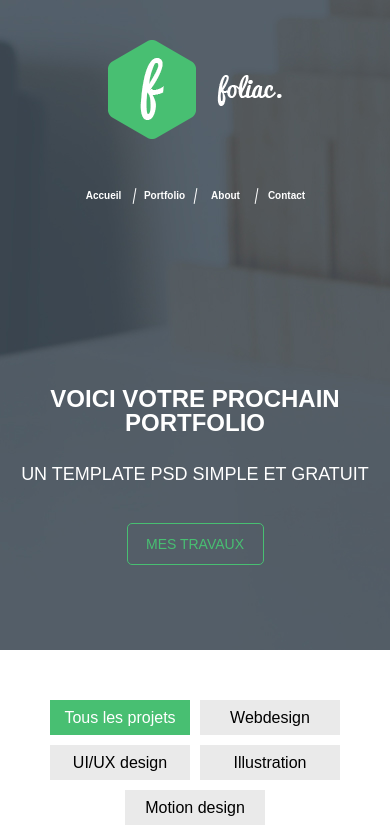
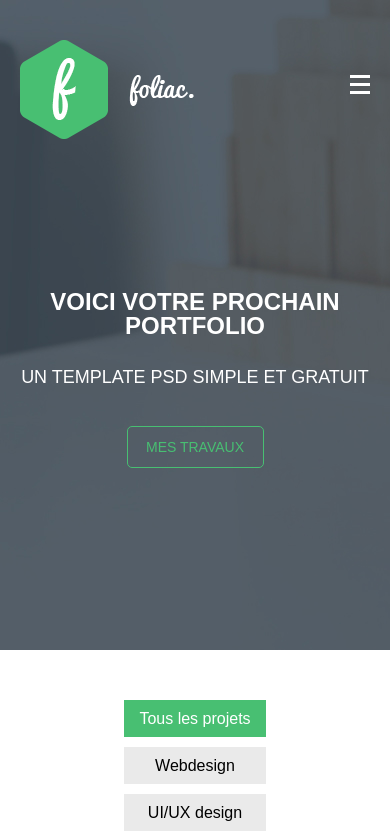
Before and after one commit to LiudmilaNikolaenko/Portfolio, a plain HTML site: page Foliac/index.html in a window 390 px wide. Shown: the top 838 px of the page. Drawn offline with nearby package versions, Linux system fonts and the light colour scheme.

Commit message:
new files

```diff
--- a/Foliac/css/mq.css
+++ b/Foliac/css/mq.css
@@ -11,15 +11,31 @@
 }
 @media screen and (max-width: 920px) {
 	nav{
-		padding-top: 49px;
+		position: absolute;
+		top: 20px;
+		right: -140px;
+		display: block;
+		float: none;
+		text-align: left;
+		padding-right: 0;
+		height: 154px;
+		background-color: grey;
+		z-index: 200;
+		box-sizing: border-box;
+		transition: all 1s ease;
+	}
+	.close{
+		display: block;
 	}
 	.item{
-		width: 60px;
-		line-height: 16px;
-		font-size: 10px;
+		display: block;
+		border-top: 1px solid white;
 	}
 	.separator{
-		height: 16px;
+		display: none;
+	}
+	.gamburger{
+		display: inline-block;
 	}
 	.hero_title{
 		font-size: 24px;
@@ -89,21 +105,6 @@
 	.slider{
 		display: none;
 	}
-	.logo{
-		display: block;
-		float: none;
-		text-align: center;
-		padding-left: 0;
-	}
-	nav{
-		display: block;
-		float: none;
-		text-align: center;
-		padding-right: 0;
-	}
-	.hero_title{
-		margin-top: 100px;
-	}
 	.isotope, .portfolio,
 	.contact, .nom, .email, .message, .contact_button{
 		width: 300px;
--- a/Foliac/css/style.css
+++ b/Foliac/css/style.css
@@ -1,6 +1,3 @@
-*{
-	transition: all 0.5s ease;
-}
 body{
 	font-family: sans-serif;
 }
@@ -42,6 +39,7 @@ a{
 	z-index: 5;
 	width: 100%;
 	color: white;
+	overflow: hidden;
 }
 header{
 	box-shadow: border-box;
@@ -66,8 +64,18 @@ nav{
 	vertical-align: top;
 	float: right;
 	height: 99px;
-	padding-top: 35px;
+	margin-top: 35px;
 	padding-right: 20px;
+}
+.close{
+	display: none;
+	line-height: 30px;
+	color: white;
+	font-size: 16px;
+	font-weight: 200;
+	text-align: right;
+	padding-right: 20px;
+	cursor: pointer;
 }
 .item{
 	display: inline-block;
@@ -78,6 +86,10 @@ nav{
 	font-size: 16px;
 	font-weight: 700;
 	text-align: center;
+	transition: all 1s ease;
+}
+.item:hover{
+	color: #48bf72;
 }
 .separator{
 	display: inline-block;
@@ -85,6 +97,21 @@ nav{
 	height: 30px;
 	border-right: 1px solid white;
 	transform: rotate(10deg);
+}
+.gamburger{
+	display: none;
+	vertical-align: top;
+	float: right;
+	padding-top: 35px;
+	padding-right: 20px;
+	cursor: pointer;
+}
+.gamburger span{
+	display: block;
+	width: 20px;
+	height: 3px;
+	margin-bottom: 5px;
+	background-color: white;
 }
 .hero_title{
 	margin-top: 250px;
@@ -107,6 +134,10 @@ nav{
 	color: #48bf72;
 	font-size: 14px;
 	text-align: center;
+	transition: all 1s ease;
+}
+.hero_button:hover{
+	color:white;
 }
 .filtres{
 	box-sizing: border-box;
@@ -128,10 +159,16 @@ nav{
 	color: black;
 	font-size: 16px;
 	cursor: pointer;
+	border: 1px solid #eaeaea;
+	transition: all 1s ease;
 }
 .active{
 	background: #48bf72;
 	color: white;
+	border: 1px solid #48bf72;
+}
+.filtres_item:hover{
+	border: 1px solid #48bf72;
 }
 .isotope{
 	width: 1200px;
@@ -167,6 +204,9 @@ nav{
 .size650{
 	width: 650px;
 }
+.conteiner img{
+	transition: all 1s ease;
+}
 .img_text{
 	position: absolute;
 	top: 0;
@@ -179,6 +219,7 @@ nav{
 	color: white;
 	text-align: center;
 	opacity: 0;
+	transition: all 1s ease;
 }
 .img_text h4{
 	font-size: 30px;
@@ -230,6 +271,10 @@ nav{
 	color: #3c4955;
 	font-size: 14px;
 	text-align: center;
+	transition: all 1s ease;
+}
+.text_item a:hover{
+	color:white;
 }
 .contact{
 	width: 700px;
@@ -311,6 +356,10 @@ textarea:placeholder{
 	letter-spacing: 2px;
 	text-align: center;
 	cursor: pointer;
+	transition: all 1s ease;
+}
+.contact_button:hover{
+	text-shadow: 0 0 10px white;
 }
 footer{
 	background: grey;
@@ -339,6 +388,10 @@ footer{
 .copyright a{
 	color: white;
 	font-weight: 700;
+	transition: all 1s ease;
+}
+.copyright a:hover{
+	text-decoration: underline;
 }
 .social{
 	float: right;
@@ -348,4 +401,8 @@ footer{
 }
 .social a{
 	margin-left: 40px;
+	transition: all 1s ease;
 }
+.social a:hover{
+	opacity: 0.5;
+}
--- a/Foliac/index.html
+++ b/Foliac/index.html
@@ -22,7 +22,13 @@
 	<div class="hero">
 		<header>
 			<div class="logo"><img src="img/foliac.png"></div>
+			<div class="gamburger">
+				<span></span>
+				<span></span>
+				<span></span>
+			</div>
 			<nav>
+				<div class="close">x</div>
 				<a href="" class="item">Accueil</a>
 				<div class="separator"></div>
 				<a href="" class="item">Portfolio</a>
--- a/Foliac/js/script.js
+++ b/Foliac/js/script.js
@@ -38,4 +38,12 @@ $(function(){
 		columnWidth: 50,
 	});
 
+	$(".gamburger").click(function(){
+		$("nav").css("right", "20px");
+	});
+
+	$(".close").click(function(){
+		$("nav").css("right", "-140px");
+	});
+
 });
```
